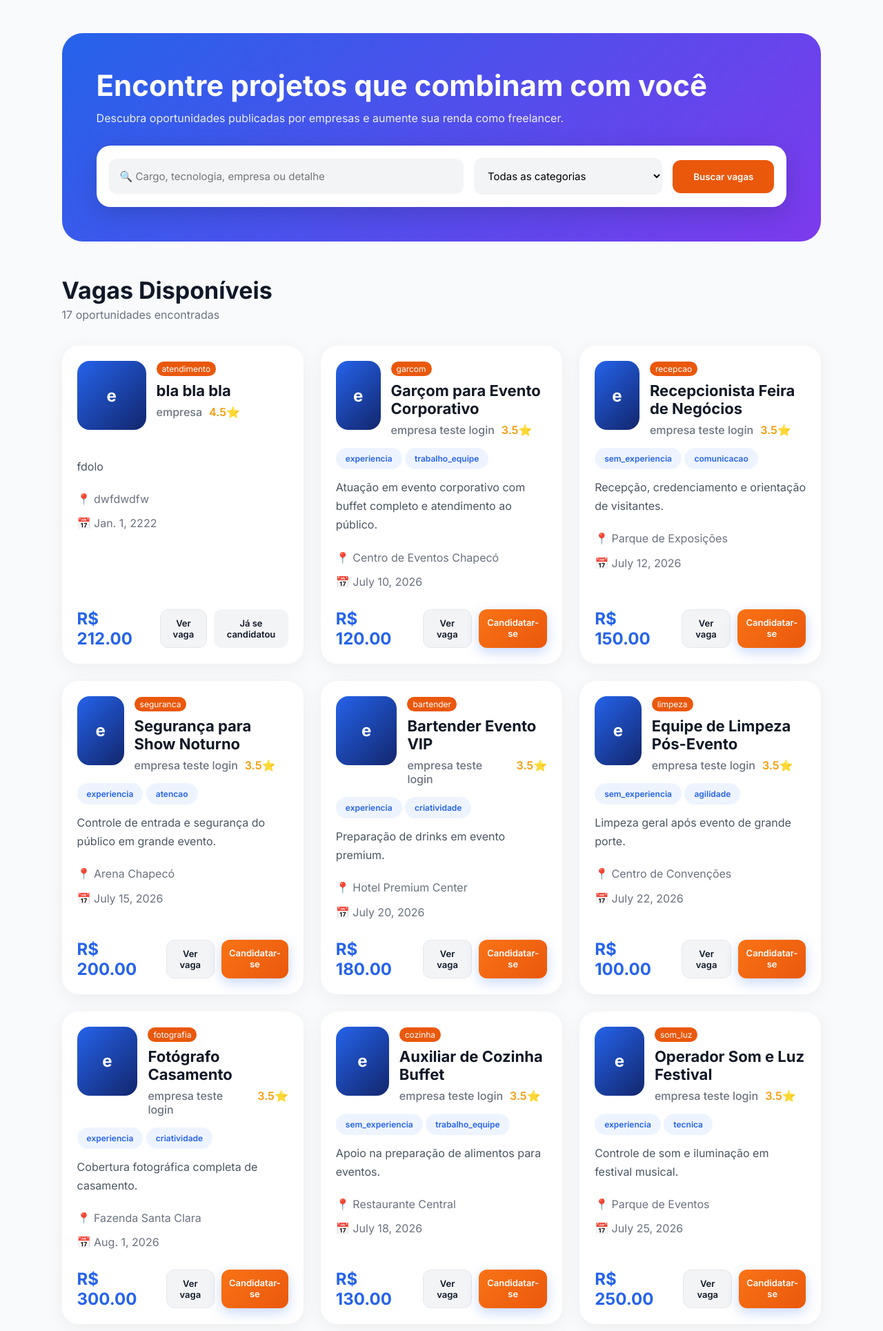
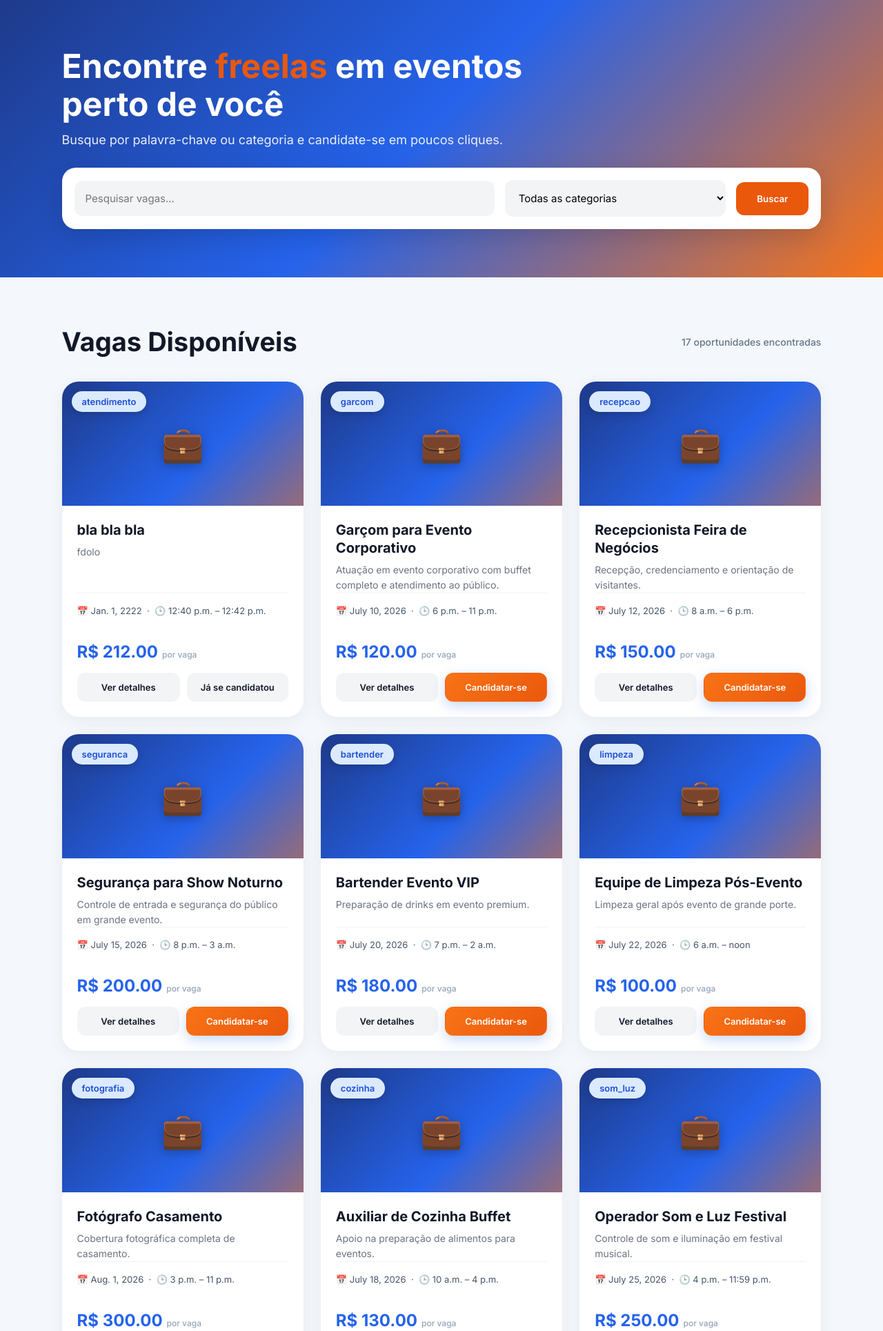
Before and after one commit to Ayshathayna/FreelaJa, a Django app: page /vagas/ in a window 1280 px wide. Shown: the part 72-2001 px from the top of the page at 69% size. Run offline with Django 3.2, Linux system fonts and the light colour scheme; a user stored in the database is signed in; data comes from the database, SQL or seed files in the repository; some libraries are stand-ins or nearby versions.

Commit message:
fix: vagas e ajustes finos

```diff
--- a/core/templates/baseEmpresa.html
+++ b/core/templates/baseEmpresa.html
@@ -54,7 +54,7 @@
 
         <div class="navbar navbar-empresa">
 
-            <div class="logo"><a href="{% url 'homeEmpresa' %}">Freelajá</a></div> <!-- Logo  colocar foto?-->
+            <div class="logo"><a href="{% url 'homeEmpresa' %}">Freela<span class="highlight" style="color:#ea580c;-webkit-text-stroke: 0.2px #ff9083;">Já</span></a></div>
 
             <div class="nav-links">
 
--- a/core/templates/homeFreelancer.html
+++ b/core/templates/homeFreelancer.html
@@ -15,8 +15,8 @@
 <div class="hero">
 
 <h1>
-    Encontre <span class="highlight" style="color:#ea580c;">vagas</span><br>
-    para os melhores eventos
+    Encontre <span class="highlight" style="color:#ea580c;">freelas</span> em eventos<br>
+    perto de você
   </h1>
 
   <p>Busque por palavra-chave ou categoria e candidate-se em poucos cliques.</p>
@@ -40,7 +40,7 @@
     <button>Buscar</button>
 
   </div> -->
-<form method="GET" action="{% url 'homeFreelancer' %}" class="search-box">
+<form method="GET" action="{% url 'listarVagas' %}" class="search-box">
 
     <input
         type="text"
--- a/perfis/templates/perfilEmpresa.html
+++ b/perfis/templates/perfilEmpresa.html
@@ -102,7 +102,7 @@
                 <div class="review-card">
 
                     <div class="review-header">⭐ {{ avaliacao.nota }}/5 </div>
-                    <small> {{ avaliacao.vaga.titulo }}</small>
+                    <small>Freelancer Anônimo</small>
                     <p>{{ avaliacao.comentario }}</p>
 
                 </div>
--- a/perfis/templates/perfilFreelancer.html
+++ b/perfis/templates/perfilFreelancer.html
@@ -92,7 +92,7 @@
                 <div class="review-header">
                     <span>⭐ {{ comentario.nota }}/5</span>
                 </div>
-                <small>Vaga: {{ comentario.vaga.titulo }}</small>
+                <small>Empresa Anônima</small>
                 <p>{{ comentario.comentario }} </p>
 
             </div>
--- a/vagas/templates/vagas.html
+++ b/vagas/templates/vagas.html
@@ -1,37 +1,35 @@
 {% extends 'baseFreelancer.html' %}
 {% load static %}
 
-{% block title %}Vagas{% endblock %}
+{% block title %}Vagas | FreelaJá{% endblock %}
 
 {% block css %}
-<link rel="stylesheet" href="{% static 'css/vagas.css' %}">
-<link rel="stylesheet" href="https://cdnjs.cloudflare.com/ajax/libs/font-awesome/6.5.0/css/all.min.css">
+<link rel="stylesheet" href="{% static 'css/homeFreelancer.css' %}">
 {% endblock %}
 
 {% block content %}
 
-<section class="jobs-page">
+<div class="hero">
 
-    <!-- HERO BUSCA -->
+  <h1>
+    Encontre <span class="highlight" style="color:#ea580c;">freelas</span> em eventos<br>
+    perto de você
+  </h1>
 
-    <div class="hero-search">
+  <p>Busque por palavra-chave ou categoria e candidate-se em poucos cliques.</p>
 
-        <div class="hero-content">
+  <form method="GET" action="{% url 'listarVagas' %}" class="search-box">
 
-            <h1> Encontre projetos que combinam com você</h1>
-            <p> Descubra oportunidades publicadas por empresas e aumente sua renda como freelancer. </p>
-
-        </div>
-
-        <form method="GET" class="search-box">
-
-
-
-                <input type="text" name="q" value="{{ query }}" placeholder="🔍 Cargo, tecnologia, empresa ou detalhe">
-
+    <input
+        type="text"
+        name="q"
+        value="{{ query }}"
+        placeholder="Pesquisar vagas..."
+    >
 
     <select name="categoria">
         <option value="">Todas as categorias</option>
+
         {% for valor, nome in categorias %}
             <option value="{{ valor }}" {% if categoria_selecionada == valor %}selected{% endif %}>
                 {{ nome }}
@@ -39,101 +37,66 @@
         {% endfor %}
     </select>
 
-            <button type="submit">Buscar vagas</button>
+    <button type="submit">Buscar</button>
 
   </form>
 
 </div>
 
-    <!-- HEADER -->
+</header>
 
-    <div class="jobs-header">
+<!-- VAGAS -->
 
-        <div>
+<section class="jobs-section">
+
+  <div class="section-header">
 
     <h2>Vagas Disponíveis</h2>
-            <span> {{ vagas.count }} oportunidades encontradas </span>
+    <span class="results-count">{{ total_vagas }} oportunidade{{ total_vagas|pluralize }} encontrada{{ total_vagas|pluralize }}</span>
 
   </div>
-    </div>
 
-    <!-- GRID -->
-
+  <!-- GRID DE VAGAS -->
   <div class="jobs-grid">
 
     {% for vaga in vagas %}
 
     <div class="job-card">
 
+      <!-- IMAGEM -->
+      <div class="job-media">
+        {% if vaga.imagem %}
+        <img src="{{ vaga.imagem.url }}" class="job-image" alt="{{ vaga.titulo }}">
+        {% else %}
+        <div class="job-image-placeholder"><span class="ph-icon">💼</span></div>
+        {% endif %}
+        <span class="tag tag-overlay">{{ vaga.categoria|default:"Geral" }}</span>
+      </div>
+
       <div class="job-content">
 
-                <!-- CABEÇALHO -->
+        <!-- TITULO -->
+        <h3>{{ vaga.titulo }}</h3>
 
-                <div class="job-header">
-                    {% if vaga.imagem %}
-                    <img src="{{ vaga.imagem.url }}" alt="{{ vaga.empresa.nomeFantasia }}" class="profile-image">
-                    {% else %}
-                    <div class="company-logo">{{ vaga.empresa.nomeFantasia|slice:":1" }} </div>
-                    {% endif %}
+        <p class="job-desc">
+          {{ vaga.descricao|truncatechars:120 }}
+        </p>
 
+        <!-- INFO EXTRAS -->
+        <p class="job-info">
+          📅 {{ vaga.dataEvento }} &nbsp;·&nbsp; 🕒 {{ vaga.horarioInicio }} – {{ vaga.horarioFim }}
+        </p>
 
-                    <div class="header-info">
-                    {% if vaga.categoria %}
-                    <div class="job-details-badges">
-
-                        <span class="badge">{{ vaga.categoria }}</span>
-                    </div>
-                    {% endif %}
-                        <h3> {{ vaga.titulo }}</h3>
-
-                        <div class="company-info">
-
-                            <span class="company-name"> {{ vaga.empresa.nomeFantasia }}</span>
-                            <span class="rating">{{ vaga.empresa.avaliacao_media }}⭐ </span>
-
-                        </div>
-                    </div>
+        <!-- RODAPÉ -->
+        <div class="job-footer">
+          <span class="price">R$ {{ vaga.remuneracao }}</span>
+          <span class="price-label">por vaga</span>
         </div>
 
-                <!-- SKILLS -->
-
-                <div class="skills">
-
-                    {% if vaga.detalhes %}
-                    <div class="job-details-badges">
-                        {% for detalhe in vaga.detalhes %}
-                        <span class="badge">{{ detalhe }}</span>
-                        {% endfor %}
-                    </div>
-                    {% endif %}
-
-                </div>
-
-                <!-- DESCRIÇÃO -->
-
-                <p class="job-description">{{ vaga.descricao|truncatechars:140 }} </p>
-
-                <!-- INFO -->
-
-                <div class="job-info">
-
-                    <div>📍 {{ vaga.endereco }}</div>
-                    <div>📅 {{ vaga.dataEvento }}</div>
-
-                </div>
-
-                <!-- FOOTER -->
-
-                <div class="job-footer">
-
-                    <div class="price"> R$ {{ vaga.remuneracao }}</div>
-
         <div class="job-actions">
-
-                        <a href="{% url 'verVaga' vaga.id %}" class="job-btn details-btn"> Ver vaga </a>
-
+          <a href="{% url 'verVaga' vaga.id %}" class="job-btn details-btn">Ver detalhes</a>
           {% if vaga.jaCandidatou %}
-                        <button class="job-btn details-btn" disabled> Já se candidatou</button>
+          <button class="job-btn details-btn" disabled>Já se candidatou</button>
           {% elif vaga.conflito_msg %}
           <button class="job-btn details-btn" disabled title="{{ vaga.conflito_msg }}">Conflito de horário</button>
           {% elif vaga.risco_msg %}
@@ -141,25 +104,26 @@
                   data-url="{% url 'candidatarVaga' vaga.id %}?confirmar_risco=1"
                   data-msg="{{ vaga.risco_msg }}">Candidatar-se</button>
           {% else %}
-                        <a href="{% url 'candidatarVaga' vaga.id %}" class="job-btn apply-btn"> Candidatar-se</a>
+          <a href="{% url 'candidatarVaga' vaga.id %}" class="job-btn apply-btn">Candidatar-se</a>
           {% endif %}
+        </div>
 
-                    </div>
-                </div>
       </div>
     </div>
 
     {% empty %}
 
-        <div class="empty-message">
-
-            Nenhuma vaga encontrada.
-
-        </div>
+    <div class="empty-message">Nenhuma vaga encontrada.</div>
 
     {% endfor %}
 
   </div>
-</section>
 
   {% endblock %}
+
+  <!-- RODAPÉ -->
+  {% block footer %}
+  <footer>
+    © 2026 FreelaJá — Plataforma Freelancer
+  </footer>
+  {% endblock %}
--- a/vagas/views.py
+++ b/vagas/views.py
@@ -479,6 +479,7 @@ def listarVagas(request):
         'query': query,
         'categoria_selecionada': categoria,
         'categorias': Vaga.CATEGORIAS,
+        'total_vagas': vagas.count(),
     })
 
 
```
Lines whose indentation alone changed are shown as unchanged.
